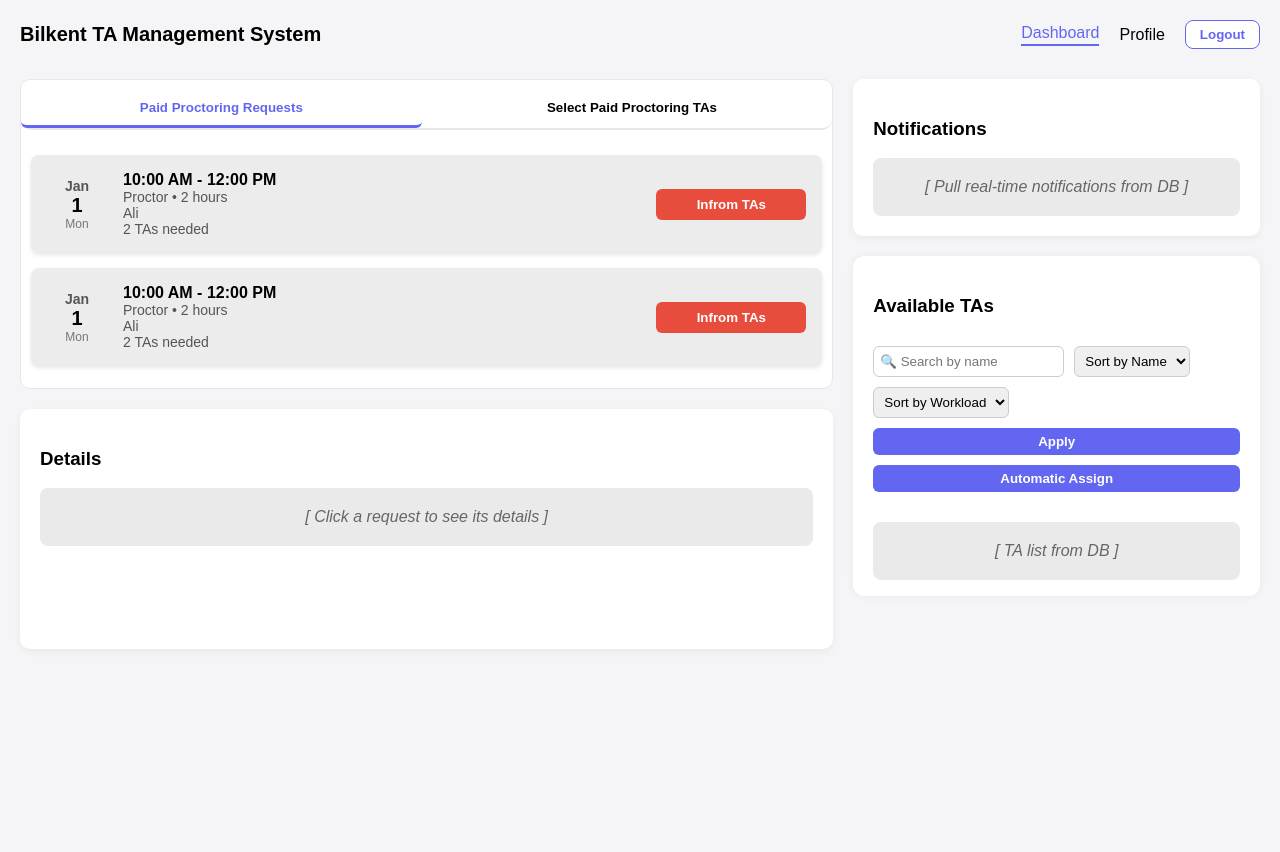
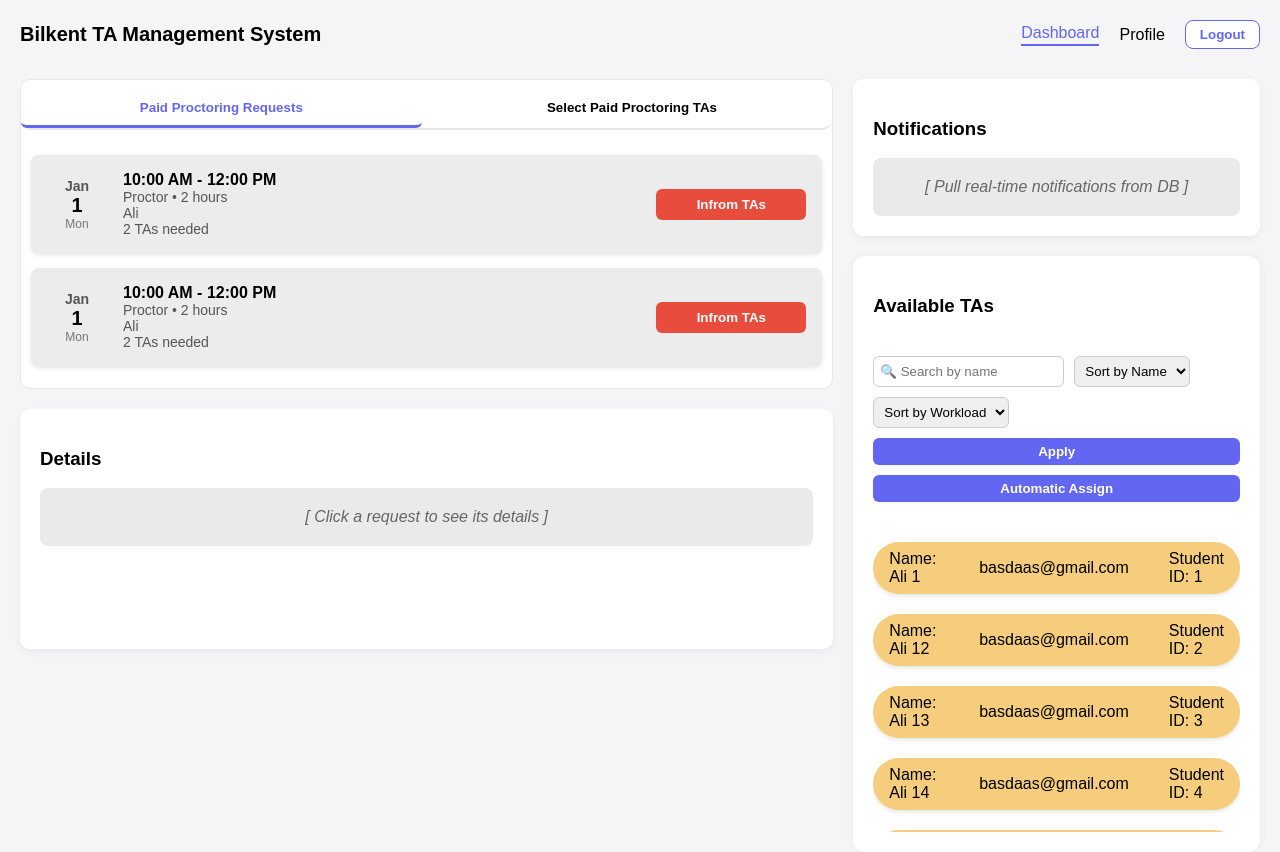
Before and after one commit to Alperen41-tech/Bilkent-TA-Proctor-Management-System, a React (Create React App) app in the folder UI/uiapp/: page /ds-dashboard in a window 1280 px wide. Before the commit the page ends 800 px from the top, so only its background shows below. Built offline with nearby package versions, Linux system fonts and the light colour scheme.

Commit message:
DS Items UI finished waiting for data

```diff
--- a/UI/uiapp/src/DS/DS_DashboardPage.css
+++ b/UI/uiapp/src/DS/DS_DashboardPage.css
@@ -167,6 +167,13 @@
     max-height: 300px; /* Set a max height */
     overflow-y: auto; /* Enable vertical scrollbar when content overflows */
   }
+  .ds-dashboard-avaliable-ta-list{
+    display: flex;
+    flex-direction: column;
+    gap: 10px;
+    max-height: 300px; /* Set a max height */
+    overflow-y: auto;
+  }
 
   .no-ta {
     color: #666;
--- a/UI/uiapp/src/DS/DS_DashboardPage.jsx
+++ b/UI/uiapp/src/DS/DS_DashboardPage.jsx
@@ -8,6 +8,7 @@
 
 const DS_DashboardPage = () => {
   const [selectedAppliedStudentsId, setSelectedAppliedStudentsId] = useState([]);
+  const [selectedATAIds, setSelectedATAIds] = useState([]);
   const [selectedPPRId, setSelectedPPRId] = useState(null);
   const [activeTab, setActiveTab] = useState("pending");
   const [selectedRequest, setSelectedRequest] = useState(null);
@@ -47,6 +48,15 @@
     }
     else {
       setSelectedAppliedStudentsId((prev) => prev.filter((studentId) => studentId !== id));
+    }
+    console.log("Selected TA:", id);
+  }
+  const handleAvaTAClick = (id) => {
+    if (!selectedATAIds.includes(id)) {
+      setSelectedATAIds((prev) => [...prev, id]);
+    }
+    else {
+      setSelectedATAIds((prev) => prev.filter((studentId) => studentId !== id));
     }
     console.log("Selected TA:", id);
   }
@@ -112,7 +122,7 @@
   }
   const createAvaliableTAItems = () => {
     return tas.map((ta) => (
-      <DS_DashboardTAItem name={ta.name} onSelect={handleASC} isSelected={selectedAppliedStudentsId.includes(ta.id)} id={ta.id} bgColor={""} email={ta.email}/>
+      <DS_DashboardTAItem name={ta.name} onSelect={handleAvaTAClick} isSelected={selectedATAIds.includes(ta.id)} id={ta.id} bgColor={""} email={ta.email}/>
     ));
   }
 
@@ -185,7 +195,7 @@
 
           <div className="right-bottom">
             {activeTab === "pending" && (
-                <div className="card ta-list">
+              <div className="card">
                 <h3>Available TAs</h3>
 
                 <div className="filters">
@@ -209,7 +219,7 @@
                   <button onClick={handleSearch}>Automatic Assign</button>
                 </div>
 
-                <div className="placeholder">[ TA list from DB ]</div>
+                <div className="ds-dashboard-avaliable-ta-list">{createAvaliableTAItems()}</div>
               </div>
             )}
             {activeTab === "received" && (
--- a/UI/uiapp/src/DS/DS_DashboardTAItem.css
+++ b/UI/uiapp/src/DS/DS_DashboardTAItem.css
@@ -19,6 +19,7 @@
     display: flex;
     flex-direction: row;
     align-items: center;
+    gap: 40px; /* space between items */
   }
 .ds-dashboard-ta-item:hover {
     background-color: #efb134; /* darker gray on hover */
--- a/UI/uiapp/src/LoginPage.jsx
+++ b/UI/uiapp/src/LoginPage.jsx
@@ -13,7 +13,7 @@
 
 
   const handleLogin = async () => {
-    navigate("/dashboard"); // Change this to the appropriate page for your role
+    navigate("/ds-dashboard"); // Change this to the appropriate page for your role
     /*
     try {
 
```
